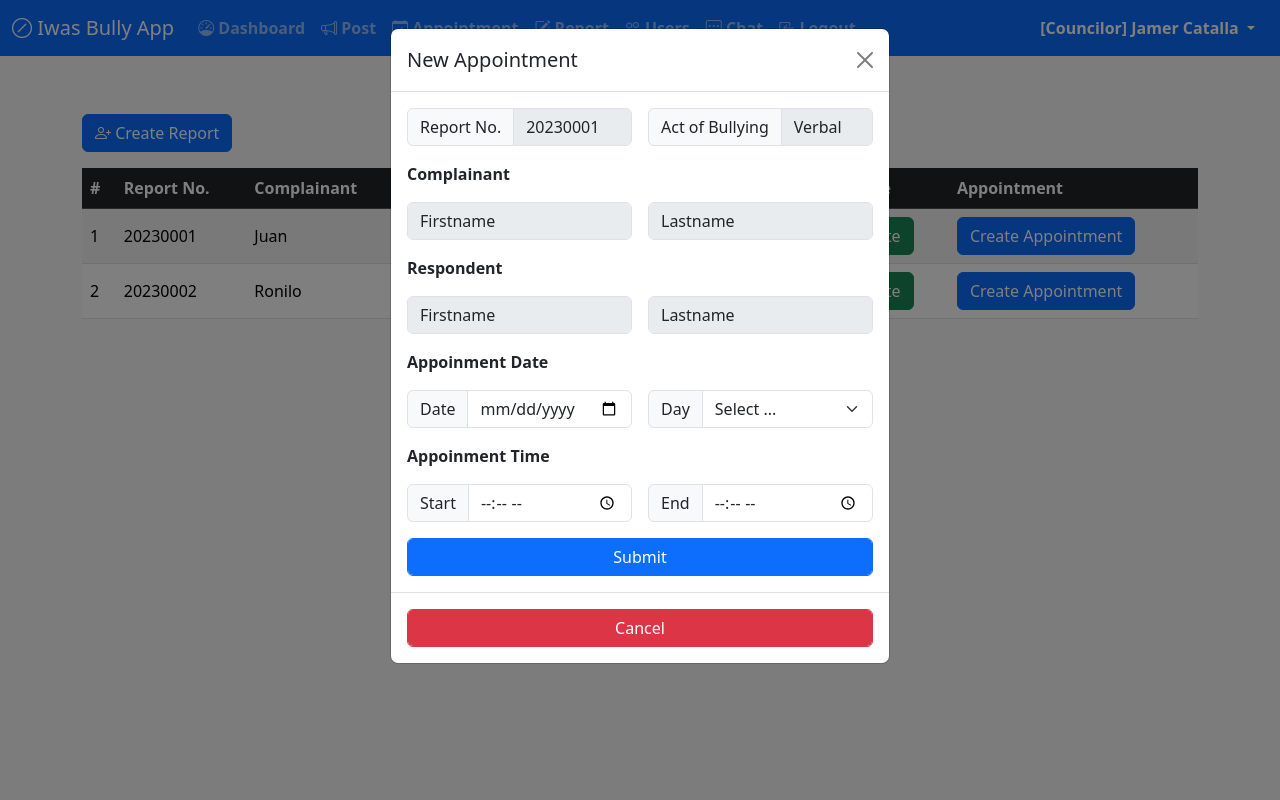
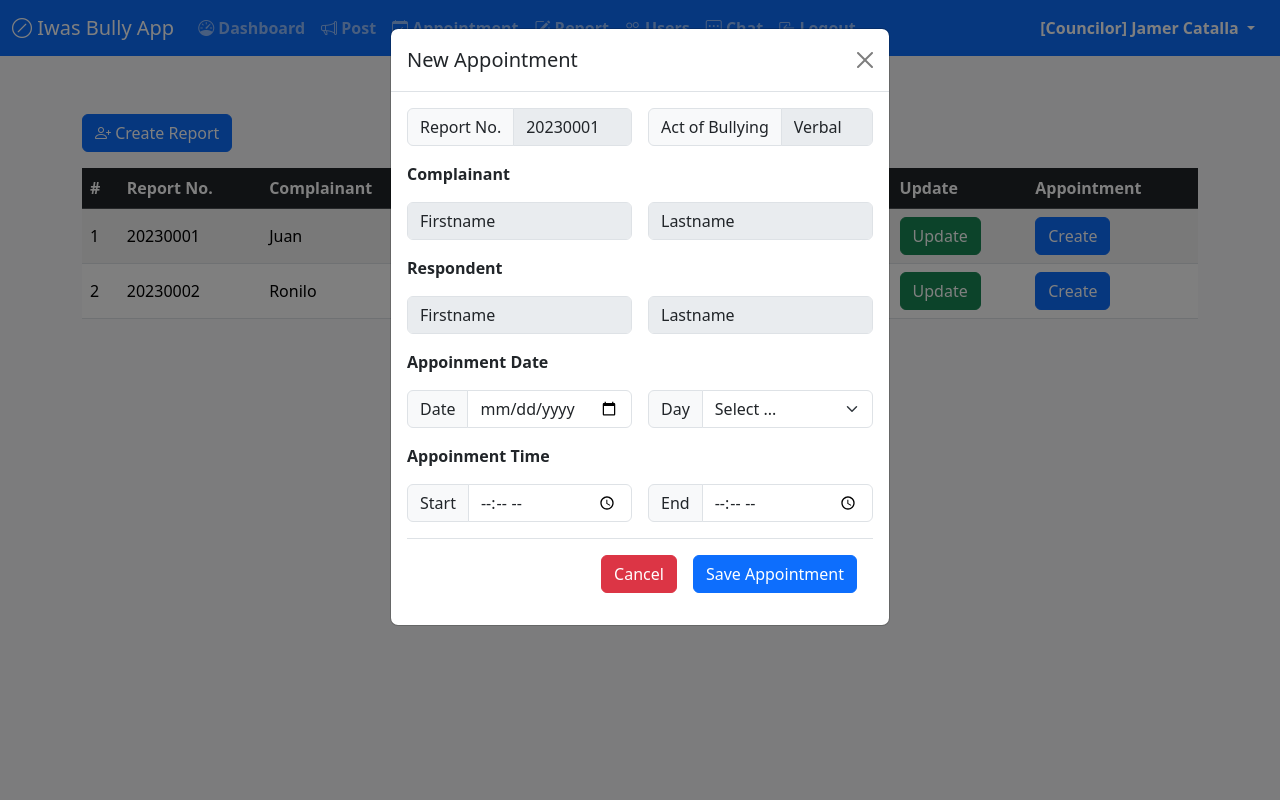
Before and after one commit to JamerSC/iwasbullyapp, a PHP site: page /admin/report.php in a window 1280 px wide, after a click on "Create". Run offline with PHP 8.4, Linux system fonts and the light colour scheme; a user stored in the database is signed in; some libraries are stand-ins or nearby versions.

Commit message:
Update Buttons & report and appoinment data

```diff
--- a/admin/report.php
+++ b/admin/report.php
@@ -1,6 +1,7 @@
 <?php
 
 require '../function/session.php';
+require_once '../connection/DBconnection.php';
 require '../components/header.php';
 require '../components/navigation.php';
 ?>
@@ -44,7 +45,7 @@ require '../components/navigation.php';
               </td>
               <td>
                 <button type="button" class="btn btn-primary" data-bs-toggle="modal" data-bs-target="#createAppointment">
-                  Create Appointment
+                  Create
                 </button>
               </td>
             </tr>
@@ -66,7 +67,7 @@ require '../components/navigation.php';
               </td>
               <td>
                 <button type="button" class="btn btn-primary" data-bs-toggle="modal" data-bs-target="#createAppointment">
-                  Create Appointment
+                  Create
                 </button>
               </td>
             </tr>
@@ -78,8 +79,6 @@ require '../components/navigation.php';
       </div>
 
 </div>
-
-
 
 <!-- Create Report -->
 <div class="modal fade" id="createNewReport" data-bs-backdrop="static" data-bs-keyboard="false" tabindex="-1" aria-labelledby="staticBackdropLabel" aria-hidden="true">
@@ -96,20 +95,23 @@ require '../components/navigation.php';
           <div class="row g-3 mb-3">
           <div class="fw-bold">Complainant</div>
             <div class="col">
-              <input type="text" class="form-control" placeholder="Firstname" aria-label="Firstname">
+              <input type="text" class="form-control" placeholder="Firstname"
+               aria-label="Firstname" name="c_firstname" required>
             </div>
             <div class="col">
-              <input type="text" class="form-control" placeholder="Lastname" aria-label="Lastname">
+              <input type="text" class="form-control" placeholder="Lastname"
+               aria-label="Lastname" name="c_lastname" required>
             </div>
           </div>
 
           <div class="row g-3 mb-3">
             <div class="col-sm-3">
-              <input type="text" class="form-control" placeholder="School ID No." aria-label="School ID No.">
+              <input type="text" class="form-control" placeholder="School ID No."
+              aria-label="School ID No." name="c_sch_id_no" required>
             </div>
              <div class="col-sm-3">
-              <label class="visually-hidden" for="autoSizingSelect">Year level</label>
-              <select class="form-select" id="autoSizingSelect">
+              <label class="visually-hidden" for="c_level">Year level</label>
+              <select class="form-select" name="c_level">
                 <option selected disabled>Year level or Position</option>
                 <option value="1">Junior</option>
                 <option value="2">Senior</option>
@@ -118,31 +120,36 @@ require '../components/navigation.php';
               </select>
             </div>
             <div class="col-sm-3">
-              <input type="text" class="form-control" placeholder="Email" aria-label="Email">
+              <input type="text" class="form-control" placeholder="Email"
+              aria-label="Email" name="c_email" required>
             </div>
             <div class="col-sm-3">
-              <input type="text" class="form-control" placeholder="Contact No." aria-label="Contact No.">
+              <input type="text" class="form-control" placeholder="Contact No."
+              aria-label="Contact No." name="c_contact" required>
             </div>
           </div>
 
          <!-- Respondent -->
-          <div class="row g-3 mb-3">
+         <div class="row g-3 mb-3">
           <div class="fw-bold">Respondent</div>
             <div class="col">
-              <input type="text" class="form-control" placeholder="Firstname" aria-label="Firstname">
+              <input type="text" class="form-control" placeholder="Firstname"
+               aria-label="Firstname" name="r_firstname" required>
             </div>
             <div class="col">
-              <input type="text" class="form-control" placeholder="Lastname" aria-label="Lastname">
+              <input type="text" class="form-control" placeholder="Lastname"
+               aria-label="Lastname" name="r_lastname" required>
             </div>
           </div>
 
           <div class="row g-3 mb-3">
             <div class="col-sm-3">
-              <input type="text" class="form-control" placeholder="School ID No." aria-label="School ID No.">
+              <input type="text" class="form-control" placeholder="School ID No."
+              aria-label="School ID No." name="r_sch_id_no" required>
             </div>
              <div class="col-sm-3">
-              <label class="visually-hidden" for="autoSizingSelect">Year level</label>
-              <select class="form-select" id="autoSizingSelect">
+              <label class="visually-hidden" for="r_level">Year level</label>
+              <select class="form-select" name="r_level">
                 <option selected disabled>Year level or Position</option>
                 <option value="1">Junior</option>
                 <option value="2">Senior</option>
@@ -150,10 +157,12 @@ require '../components/navigation.php';
               </select>
             </div>
             <div class="col-sm-3">
-              <input type="text" class="form-control" placeholder="Email" aria-label="Email">
+              <input type="text" class="form-control" placeholder="Email"
+              aria-label="Email" name="r_email" required>
             </div>
             <div class="col-sm-3">
-              <input type="text" class="form-control" placeholder="Contact No." aria-label="Contact No.">
+              <input type="text" class="form-control" placeholder="Contact No."
+              aria-label="Contact No." name="r_contact" required>
             </div>
           </div>
            <!-- Act of Bullying -->
@@ -190,12 +199,11 @@ require '../components/navigation.php';
               aria-label="Leave a comment here"></textarea>
             </div>
           </div>
+          <div class="modal-footer d-grid gap-2 d-md-flex justify-content-md-end">
+            <button type="button" class="btn btn-danger" data-bs-dismiss="modal">Cancel</button>
+            <button type="submit" class="btn btn-primary">Save Report</button>
+          </div>
         </form>
-
-      </div>
-      <div class="modal-footer">
-        <button type="button" class="btn btn-danger" data-bs-dismiss="modal">Cancel</button>
-        <button type="submit" class="btn btn-primary">Save Report</button>
       </div>
     </div>
   </div>
--- a/admin/report_modal/create_appointment_modal.php
+++ b/admin/report_modal/create_appointment_modal.php
@@ -74,14 +74,11 @@
             <input type="time" class="form-control" id="end" name="end" required>
           </div>
         </div>
-        <div>
-          <button type="submit" class="btn btn-primary form-control">Submit</button>
+        <div class="modal-footer d-grid gap-2 d-md-flex justify-content-md-end">
+            <button type="button" class="btn btn-danger" data-bs-dismiss="modal">Cancel</button>
+            <button type="submit" class="btn btn-primary">Save Appointment</button>
         </div>
-
         </form>
-      </div>
-      <div class="modal-footer">
-        <button type="button" class="btn btn-danger form-control" data-bs-dismiss="modal">Cancel</button>
       </div>
     </div>
   </div>
--- a/admin/report_modal/update_report_modal.php
+++ b/admin/report_modal/update_report_modal.php
@@ -11,7 +11,6 @@
       </div>
       <div class="modal-footer">
         <button type="button" class="btn btn-secondary" data-bs-dismiss="modal">Close</button>
-        <button type="button" class="btn btn-primary">Understood</button>
       </div>
     </div>
   </div>
--- a/admin/report_modal/view_report_modal.php
+++ b/admin/report_modal/view_report_modal.php
@@ -11,7 +11,6 @@
       </div>
       <div class="modal-footer">
         <button type="button" class="btn btn-secondary" data-bs-dismiss="modal">Close</button>
-        <button type="button" class="btn btn-primary">Understood</button>
       </div>
     </div>
   </div>
--- a/admin/user_acc_modal/activate_modal.php
+++ b/admin/user_acc_modal/activate_modal.php
@@ -1,4 +1,4 @@
-<!-- Activate accoount -->
+<!-- Activate account modal-->
 
 <div class="modal fade" id="activateAccount_<?= $users->user_id; ?>" data-bs-backdrop="static" data-bs-keyboard="false" tabindex="-1" aria-labelledby="staticBackdropLabel" aria-hidden="true">
   <div class="modal-dialog">
--- a/admin/user_acc_modal/deactivate_modal.php
+++ b/admin/user_acc_modal/deactivate_modal.php
@@ -1,4 +1,4 @@
-<!-- Deactivate accoount -->
+<!-- Deactivate account modal -->
 
 <div class="modal fade" id="deactivateAccount_<?= $users->user_id; ?>" data-bs-backdrop="static" data-bs-keyboard="false" tabindex="-1" aria-labelledby="staticBackdropLabel" aria-hidden="true">
   <div class="modal-dialog">
```
Also changed, not shown: admin/user_acc_modal/update_modal.php (+4 -7 lines), admin/user_acc_modal/view_modal.php (+4 -6 lines), admin/user_list.php (+7 -9 lines), db_query.txt (+48 -2 lines), index.php (+8 -8 lines).
